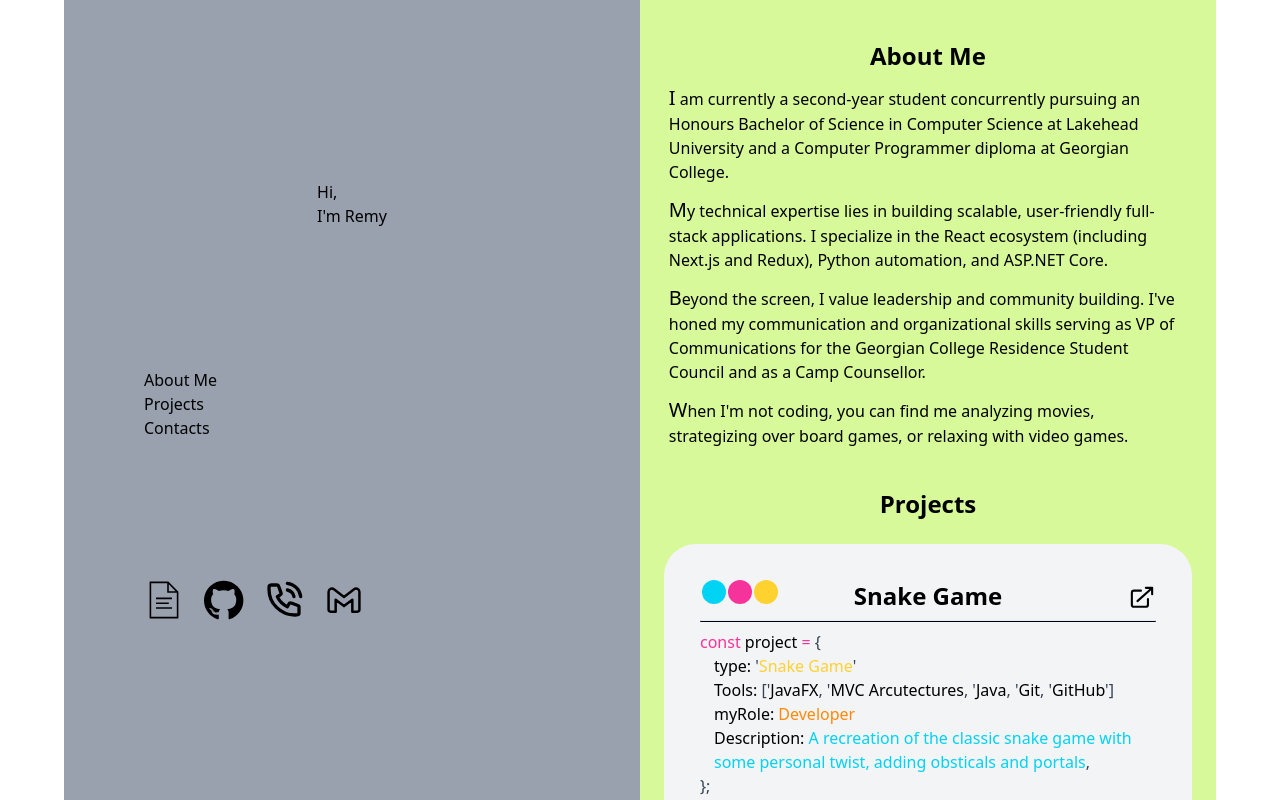
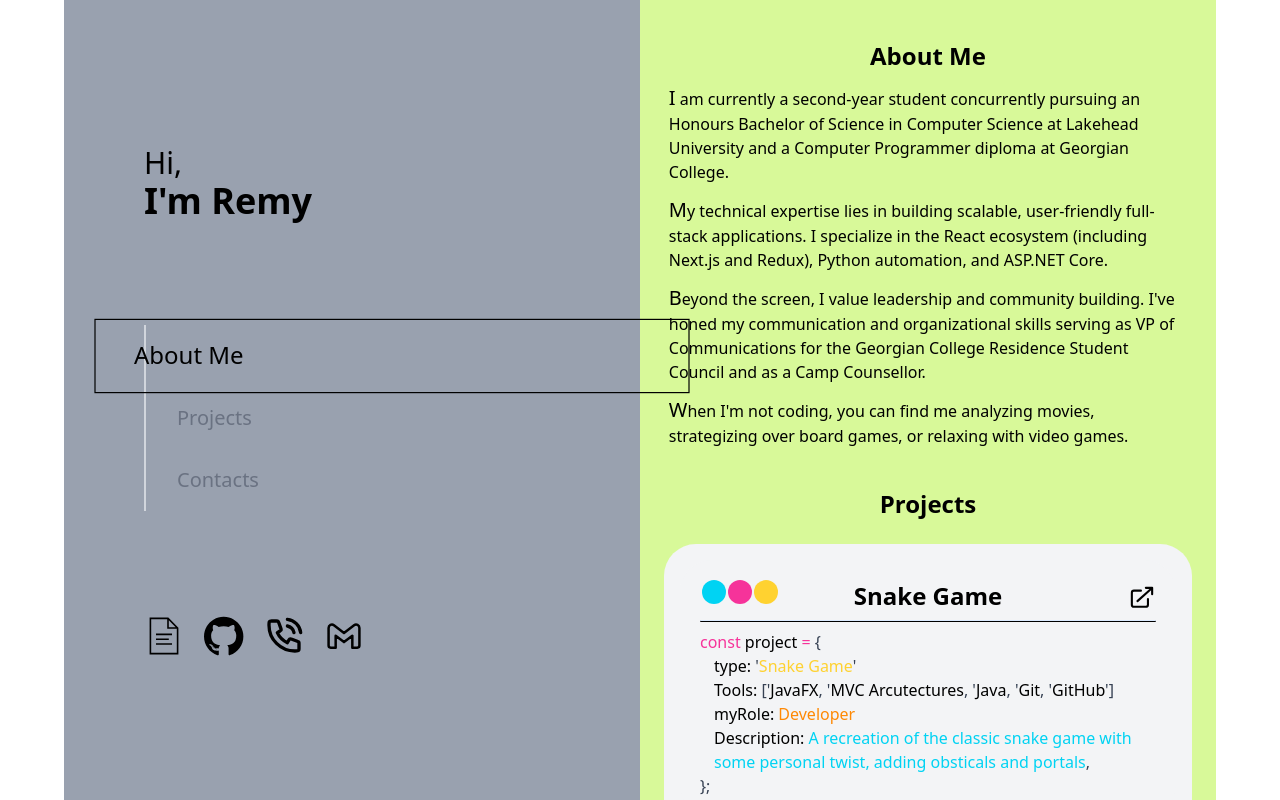
Before and after one commit to Remy-Post/portfolioV2, a React (Vite) app: page / in a window 1280 px wide. Shown: the top 800 px of the page. Built offline with nearby package versions, Linux system fonts and the light colour scheme.

Commit message:
refine App layout with improved navigation, styled headings, hover effects on icons, and reusable NavItem component

```diff
--- a/src/App.jsx
+++ b/src/App.jsx
@@ -18,34 +18,39 @@ export default function App() {
         <>
             <div className="flex">
                 <section className="static h-screen w-[50%] bg-gray-400 flex flex-col justify-evenly py-10">
-                    <div className="self-center">
-                        <h3>Hi,</h3>
-                        <h1>I'm Remy</h1>
+                    <div className="ml-20">
+                        <h3 className="text-3xl">Hi,</h3>
+                        <h1 className="text-4xl font-bold">I'm Remy</h1>
                     </div> {/*Name*/}
 
-                    <div className="ml-20"> {/*Table of Contents*/}
-                        <p>About Me</p>
-                        <p>Projects</p>
-                        <p>Contacts</p>
+                    <div className="ml-20">
+                        <nav className="flex flex-col border-l-2 border-gray-300">
+                            <NavItem href="#about" isActive={true} >About Me</NavItem>
+                            <NavItem href="#projects" isActive={false}>Projects</NavItem>
+                            <NavItem href="#contacts" isActive={false}>Contacts</NavItem>
+                        </nav>
                     </div>
 
                     <article className="flex gap-5 ml-20"> {/*Icons*/}
                         <a href="Resume.pdf" target="_blank" >
-                            <img src="Document.svg" alt="Document Icon" className="w-10 h-10" />
+                            <img src="Document.svg" alt="Document Icon" className="w-10 h-10 icon" />
                         </a>
                         <a href="https://github.com/Remy-Post/" target="_blank">
-                            <img src="Github.svg" alt="Github Icon" className="w-10 h-10"/>
+                            <img src="Github.svg" alt="Github Icon" className="w-10 h-10 icon"/>
                         </a>
                         <a href="tel:+19053926023" target="_blank">
-                            <img src="Phone.svg" alt="Phone Icon" className="w-10 h-10" />
+                            <img src="Phone.svg" alt="Phone Icon" className="w-10 h-10 icon" />
                         </a>
                         <a href="mailto:remy.post.06@gmail.com" target="_blank">
-                            <img src="Gmail.svg" alt="Gmail Icon" className="w-10 h-10" />
+                            <img src="Gmail.svg" alt="Gmail Icon" className="w-10 h-10 icon" />
                         </a>
                     </article>
                 </section>
+
+                {/*-----------------------------------------*/} {/*Switching Sides*/}
+
                 <section className="static h-screen w-[50%] bg-lime-200 py-10">
-                    <div className="w-[90%] mx-auto">
+                    <div className="w-[90%] mx-auto" id="#aboutMe">
                         <h3 className="font-bold text-2xl text-center">About Me</h3>
                         <TextHolder>
                             <span className="text-xl">I</span> am currently a second-year student concurrently pursuing an Honours Bachelor of Science in Computer Science at Lakehead University and a Computer Programmer diploma at Georgian College.
@@ -82,3 +87,20 @@ function TextHolder({children}){
         <p className="my-3 rounded">{children}</p>
     )
 }
+
+function NavItem({href, isActive, children }) {
+    return (
+        <a
+            href={href}
+            className={`
+        relative pl-8 py-4 text-xl font-medium transition-all duration-300 block
+        -ml-[2px] /* Negative margin pulls it on top of the parent border */
+        ${isActive
+                ? "scale-[1.2]"  /* Active State styles */
+                : "border-transparent text-gray-500 hover:text-gray-700 hover:border-gray-400"}
+      `}
+        >
+            {children}
+        </a>
+    );
+}
--- a/src/index.css
+++ b/src/index.css
@@ -4,3 +4,7 @@ body {
     width: 90vw;
     margin: 0 auto;
 }
+
+.icon:hover{
+ transform: scale(1.5);
+}
```
